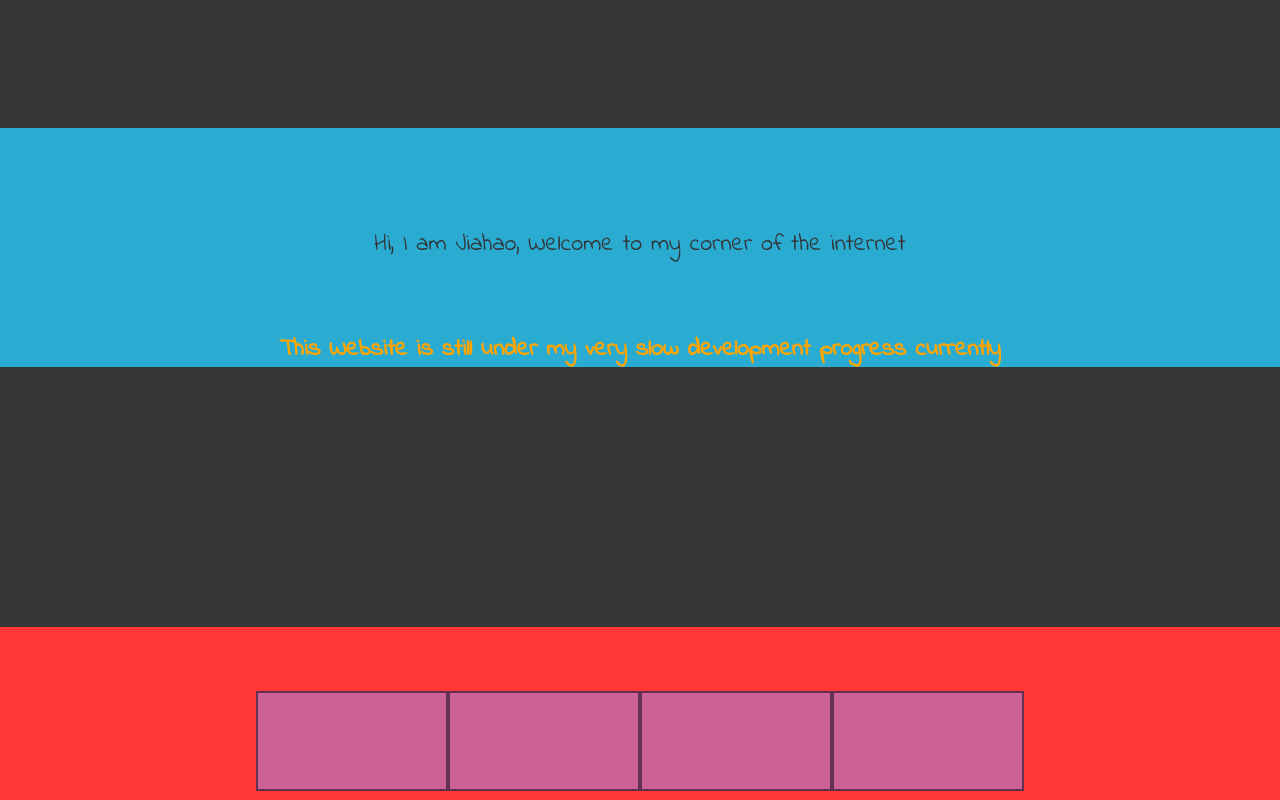
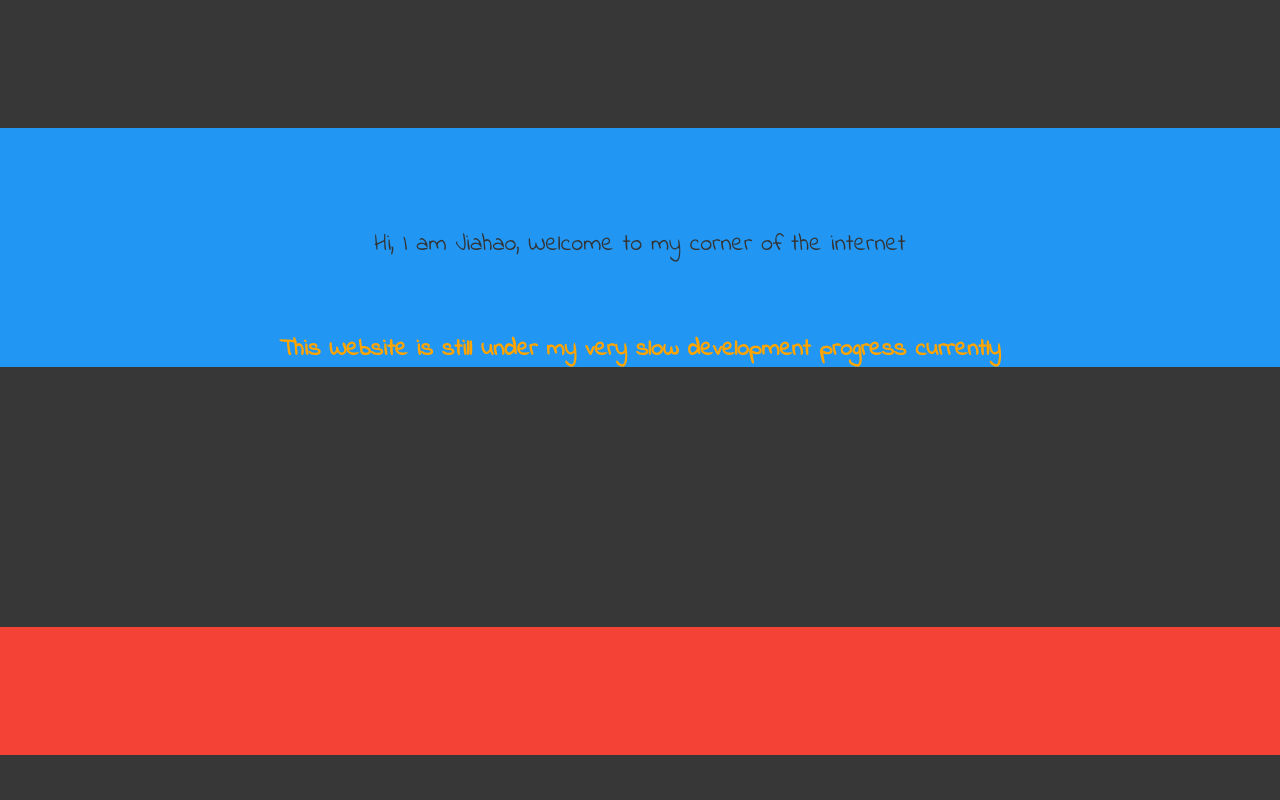
Before and after one commit to jiahaok/jiahaok.github.io, a website: page index.html in a window 1280 px wide. Shown: the part 980-1780 px from the top of the page. Drawn offline with nearby package versions, Linux system fonts and the light colour scheme.

Commit message:
removed packery, its being an ass

```diff
--- a/bower.json
+++ b/bower.json
@@ -19,7 +19,6 @@
   ],
   "dependencies": {
     "font-awesome": "font-awsome#^4.5.0",
-    "jquery": "^2.2.0",
-    "packery": "^2.0.0"
+    "jquery": "^2.2.0"
   }
 }
--- a/index.html
+++ b/index.html
@@ -15,7 +15,6 @@
         <!-- Custom styles-->
         <link href="/css/navmenu-push.css" rel="stylesheet">
         <link href="/css/main.css" rel="stylesheet">
-        <link href="/css/packeryStyle.css" rel="stylesheet">
 
         <!--fonts-->
         <link href='https://fonts.googleapis.com/css?family=Indie+Flower' rel='stylesheet' type='text/css'>
@@ -74,12 +73,7 @@
             <!--Social Icons use Font Awesome-->
             <div class="Social">
                 <div class="Social_container">
-                    <div class="grid">
-                        <div class="grid-item"></div>
-                        <div class="grid-item"></div>
-                        <div class="grid-item"></div>
-                        <div class="grid-item"></div>
-                    </div>
+
                 </div>
             </div>
             <div class="space_break"></div>
@@ -95,7 +89,6 @@
         <script src="/jquery/dist/jquery.js"></script>
         <script src="/bootstrap/js/bootstrap.js"></script>
         <script src="/bootstrap/js/jasny-bootstrap.js"></script>
-        <script src="/packery/dist/packery.pkgd.js"></script>
 
     </body>
 </html>
--- a/static/css/main.css
+++ b/static/css/main.css
@@ -49,7 +49,7 @@
 }
 
 .Intro {
-    background-color: #2aabd2;
+    background-color: #2196F3;
     text-align: center;
     position: relative;
 }
@@ -69,7 +69,7 @@
 }
 
 .Social {
-    background-color: #ff3835;
+    background-color: #F44336;
     text-align: center;
     position: relative;
 }
--- a/static/css/packeryStyle.css
+++ /dev/null
@@ -1,20 +0,0 @@
-.grid {
-    background: rgba(55, 55, 55, 1);
-}
-
-.grid:after {
-    content: '';
-    display: block;
-    clear: both;
-}
-
-.grid-item {
-    float: left;
-    width: 25%;
-    height: 100px;
-    background: #cc6198;
-    border: 2px solid hsla(0, 0%, 0%, 0.5);
-}
-
-.grid-item--width2 { width: 40%; }
-.grid-item--height2 { height: 200px; }
```
Also changed, not shown: static/script/packery.js (deleted, +0 -12 lines).
